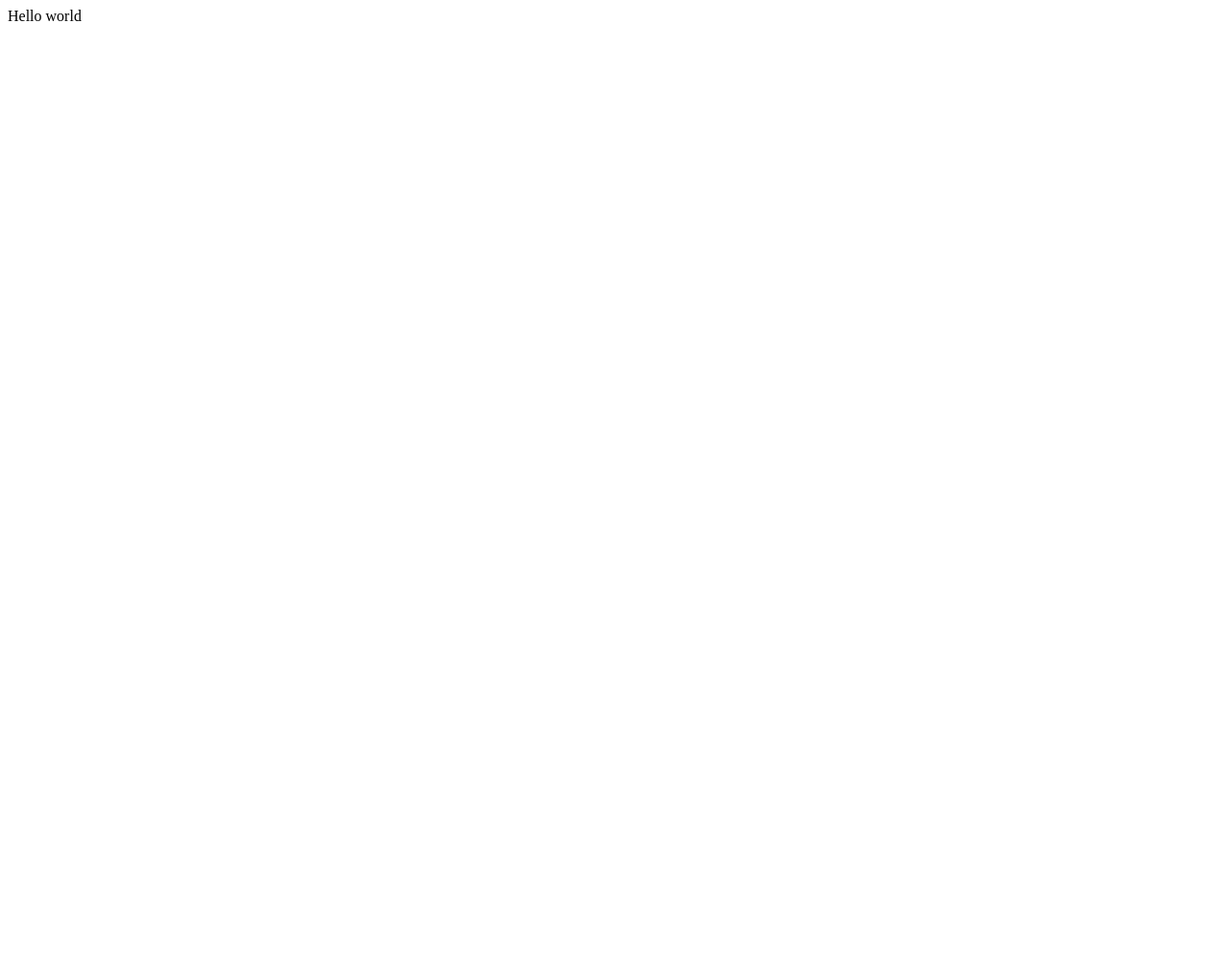
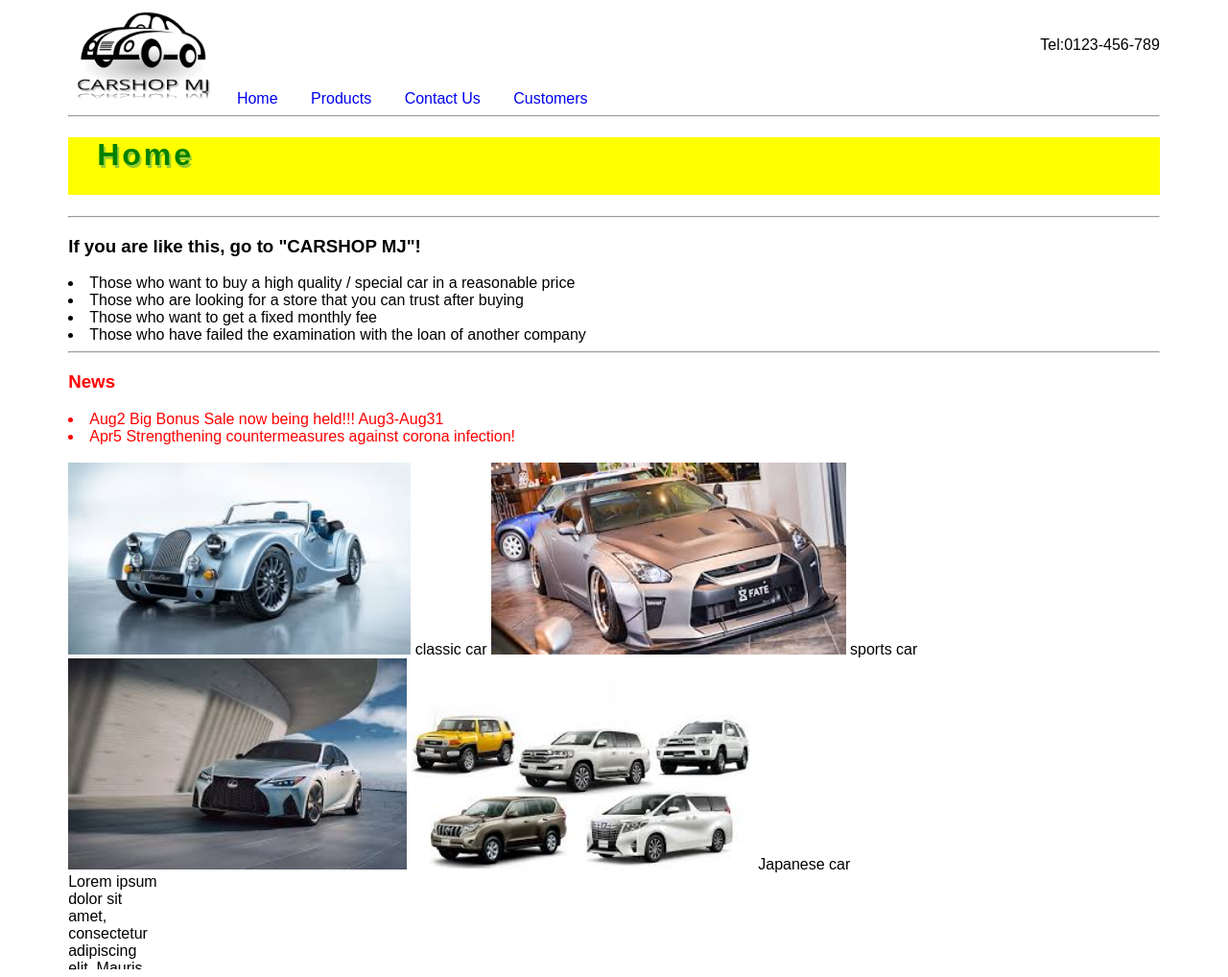
Before and after one commit to eriokabe/carshop, a plain HTML site: page index.html in a window 1280 px wide. Shown: the whole page at 96% size. Before the commit the page ends 800 px from the top, so only its background shows below. Drawn offline with Linux system fonts and the light colour scheme.

Commit message:
changing the link for homepage

```diff
--- a/index.html
+++ b/index.html
@@ -1 +1,54 @@
-Hello world
+<!DOCTYPE html>
+<html lang="en">
+<head>
+    <meta charset="UTF-8">
+    <meta name="viewport" content="width=device-width, initial-scale=1.0">
+    <title>Car Shop Homepage</title>
+    <link rel="stylesheet" type="text/css" href="css/primary.css">
+    <link rel="stylesheet" type="text/css" href="css/home.css">
+</head>
+<body>
+    <div id="container">
+    <img src="images/logo.png" alt="This is a picture of company logo" height="100px">
+        <a href="index.html">Home</a>
+        <a href="products.html">Products</a>
+        <a href="contact_us.html">Contact Us</a>
+        <a href="customers.html">Customers</a>
+    <div id="tel">Tel:0123-456-789</div>
+    <hr>
+    <h1 id="page_title" center>Home</h1>
+    <hr>
+    <h3>If you are like this, go to "CARSHOP MJ"!</h3>
+    <li>Those who want to buy a high quality / special car in a reasonable price</li>
+    <li>Those who are looking for a store that you can trust after buying</li>
+    <li>Those who want to get a fixed monthly fee</li>
+    <li>Those who have failed the examination with the loan of another company</li>
+
+    <hr>
+    <div id="news">
+    <h3>News</h3>
+    <li>Aug2   Big Bonus Sale now being held!!! Aug3-Aug31</li>
+    <li>Apr5   Strengthening countermeasures against corona infection!</li>
+    </div>
+    <br>
+    <img src="images/classiccar.jpg" alt="This is a picture of a classic car" height="200px">
+    classic car
+    <img src="images/sportscar.jpg" alt="This is a picture of a sports car" height="200px">
+    sports car
+    <img src="images/lexus.jpg" alt="This is a picture of Lexus" height="220px">
+    <img src="images/japanesecar.jpg" alt="This is a picture of a Japanese car" height="200px">
+    Japanese car
+    <div id="notes">
+        Lorem ipsum dolor sit amet, consectetur adipiscing elit. Mauris facilisis sem sit amet nisl tristique, luctus scelerisque dolor bibendum. Donec et mollis felis. Morbi feugiat elit sem, a volutpat purus efficitur at. Nullam sed tincidunt tellus. Sed accumsan quam quis molestie feugiat. Praesent ut consequat mi, vel ornare felis. Pellentesque sit amet sapien id libero auctor gravida. Ut aliquet fringilla purus dignissim feugiat. Nullam venenatis neque vitae mi vehicula, vitae scelerisque sapien consequat. Sed volutpat porttitor nisl sit amet maximus. In hac habitasse platea dictumst. Donec lacinia augue quis velit placerat, non pellentesque arcu tincidunt. Pellentesque eget risus dapibus, mollis felis sed, luctus arcu.
+
+    Integer sit amet porta felis. Nunc non felis id nisl luctus viverra porta ac nisi. Duis a egestas purus, ut mollis velit. Proin laoreet magna et ante rutrum convallis. Suspendisse orci turpis, porta viverra mattis sit amet, ullamcorper eu lacus. Morbi ligula ante, posuere id leo vehicula, tempor ullamcorper mi. Aenean pretium turpis non neque aliquam euismod. Phasellus venenatis sagittis consequat. Phasellus a aliquet libero. Nulla congue porttitor enim, quis vehicula tellus bibendum nec. Pellentesque vel sollicitudin nunc. Mauris ut erat consequat, aliquet urna nec, porta lectus. Etiam congue lacinia velit at luctus.
+
+    Cras nec sem vitae ipsum semper tristique vel id sapien. Vestibulum in tristique turpis. Vestibulum urna lorem, elementum a velit ut, scelerisque mollis tortor. Pellentesque a molestie lectus. Sed quis hendrerit enim, non tincidunt dui. Sed eget semper tellus, in tempor ipsum. Fusce ultricies ac ante nec imperdiet. Sed sed justo eu lacus volutpat convallis. Nam malesuada nisi porttitor sollicitudin sodales. Nam sed arcu ipsum. Nulla gravida, lectus non bibendum fermentum, nibh metus ultrices purus, nec porttitor tortor nulla in eros. Nullam ex nisl, viverra eu urna a, varius maximus erat.
+
+    Phasellus eu lectus maximus, sodales justo a, porta ligula. Maecenas malesuada metus vitae convallis semper. Ut vel sagittis est. Curabitur vel rutrum felis, nec porttitor mauris. Mauris et nulla eget lectus ultricies sagittis non eget tortor. Curabitur quis sem quis est tincidunt condimentum. Nulla sed quam id enim viverra efficitur at vel arcu. Integer at tortor sodales diam vehicula elementum. Praesent tempor tellus magna, sit amet bibendum ex gravida nec. Sed aliquet, nunc vel lacinia rutrum, tortor nisi facilisis ligula, eu dignissim sapien mi eu odio. Suspendisse sit amet blandit ante. Mauris vulputate mollis mattis. Interdum et malesuada fames ac ante ipsum primis in faucibus.
+
+    Morbi in malesuada arcu. Etiam id mollis nulla, quis consectetur ipsum. Vivamus tristique, mi non imperdiet ullamcorper, sem neque facilisis elit, vitae convallis nunc nunc non nulla. Sed laoreet imperdiet commodo. Quisque et augue vel neque ultricies malesuada. Proin eget cursus metus. Nulla lacinia nibh vel ultricies fringilla. Fusce lacinia volutpat erat, in cursus felis cursus ac.
+        </div>
+</div>
+</body>
+</html>
```
Also changed, not shown: contact_us.html (+1 -1 lines), customers.html (+1 -1 lines), products.html (+1 -1 lines).
